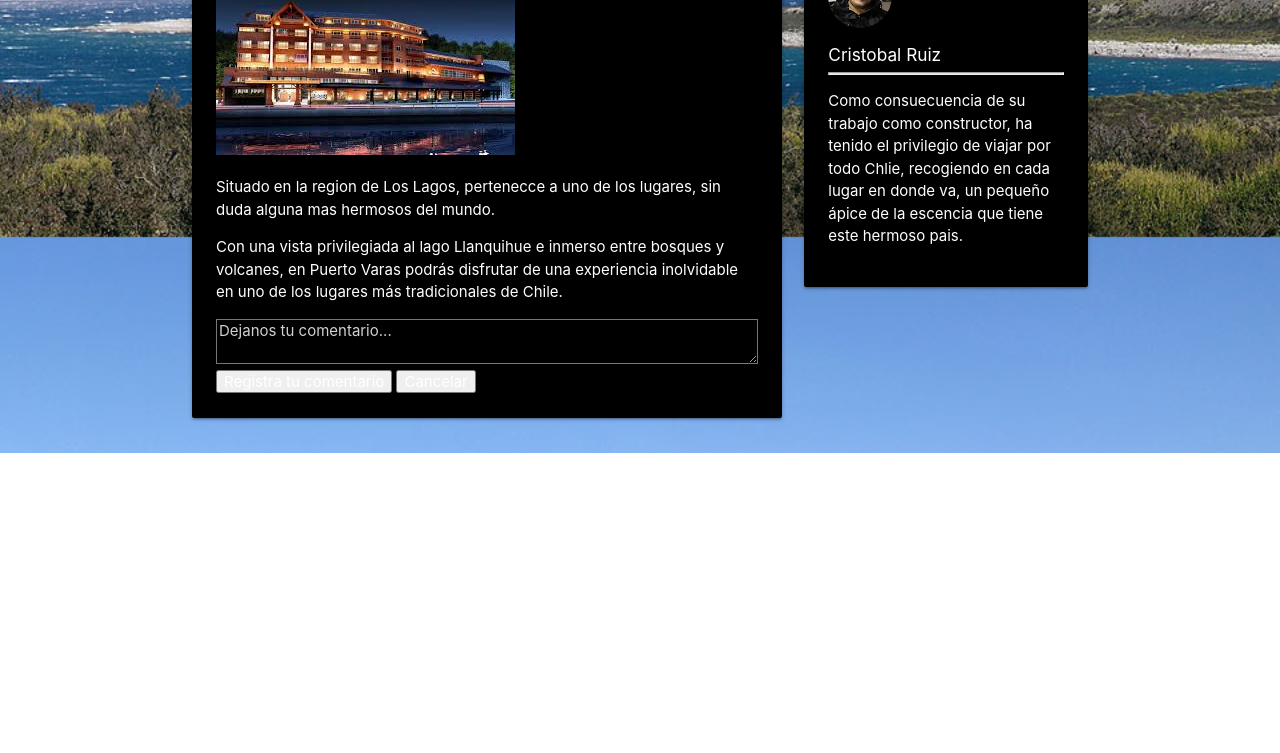
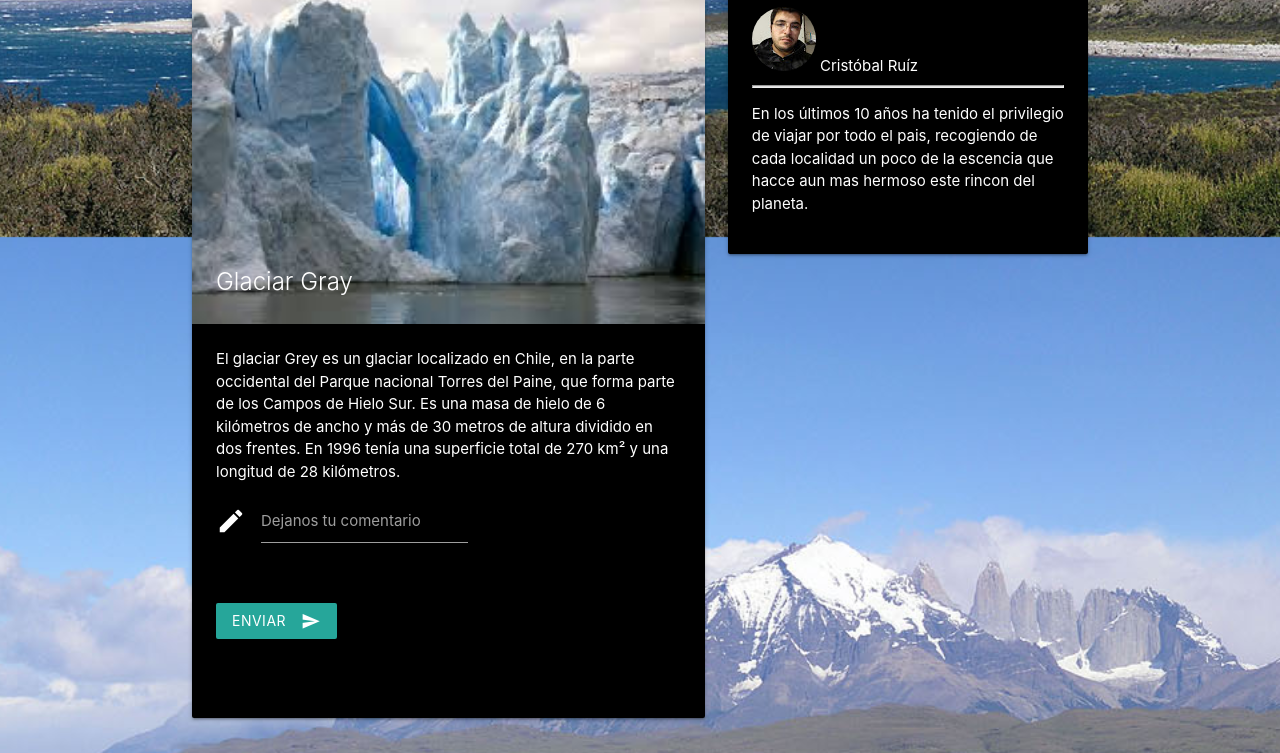
Before and after one commit to CRISTOBALRUIZ/FrameworksYLibreriasCSS_Cristobal_Ruiz, a plain HTML site: page BLOG DE VIAJES (Materialize)/index.html in a window 1280 px wide. Shown: the part 563-1316 px from the top of the page. Before the commit the page ends 1016 px from the top, so only its background shows below. Drawn offline with nearby package versions, Linux system fonts and the light colour scheme.

Commit message:
Comit
Proyecto terminado

```diff
--- a/BLOG DE VIAJES (Materialize)/index.html
+++ b/BLOG DE VIAJES (Materialize)/index.html
@@ -7,6 +7,7 @@
     <link href="css/materialize.css" type="text/css" rel="stylesheet" media="screen,projection"/>
     <link rel="stylesheet" href="https://cdnjs.cloudflare.com/ajax/libs/materialize/1.0.0-beta/css/materialize.min.css">
     <link rel="stylesheet" href="https://cdnjs.cloudflare.com/ajax/libs/font-awesome/4.7.0/css/font-awesome.css">
+    <link rel="stylesheet" href="https://cdnjs.cloudflare.com/ajax/libs/materialize/1.0.0/css/materialize.min.css">
       <title>BLOG DE VIAJES</title>
   </head>
   <body>
@@ -34,51 +35,66 @@
     </nav>
   <div class="col m4 s9 offset-s3">
     <br>
-        <img src="imagenes/fondo3.jpg" class="responsive-img">
-        <img src="imagenes/fondo6.jpg" class="responsive-img">
+        <img src="imagenes/fondo3.jpg" class="responsive-img" alt="Cuevas del milodon, parque nacional torres del paine">
+        <img src="imagenes/fondo6.jpg" class="responsive-img" alt="Hosteria Pehoé, parque nacional torres del paine">
     </div>
   <div class="col m4 s9 offset-s3">
     <br>
-          <img id="vertical" src="imagenes/fondo9.jpg" class="responsive-img">
+          <img src="imagenes/fondo9.jpg" class="responsive-img" alt="Cuernos de las torres del paine, parque nacional torres del paine. ">
   </div>
   <div class="col m4 s9 offset-s3">
     <br>
-          <img src="imagenes/fondo4.jpg" class="responsive-img">
-          <img src="imagenes/fondo8.jpg" class="responsive-img">
+          <img src="imagenes/fondo4.jpg" class="responsive-img" alt="La silla del diablo, parque nacional torres del paine">
+          <img src="imagenes/fondo8.jpg" class="responsive-img" alt="Fuerte Bulnes, Punta Arenas, Región de Magallanes y la Antartica Chilena ">
   </div>
 </div>
 <div class="row">
-  <div class="col m8 s9 offset-s3">
-    <div class="card-panel hoverable black white-text">
-      <span class="card-title">Hotel Dreams</span>
-      <div class="card-image medium">
-        <img src="imagenes/fondo5.jpg" class="responsive-img">
-        <p>Situado en la region de Los Lagos, pertenecce a uno de los lugares, sin duda alguna mas hermosos del mundo.</p>
-        <p>Con una vista privilegiada al lago Llanquihue e inmerso entre bosques y volcanes, en Puerto Varas podrás disfrutar de una experiencia inolvidable en uno de los lugares más tradicionales de Chile.</p>
+    <div class="col s9 m7 offset-s3">
+      <div class="card black white-text">
+        <div class="card-image">
+          <img class="materialboxed" width="350" src="imagenes/fondo13.jpg" class="responsive-img">
+          <span class="card-title">Glaciar Gray</span>
         </div>
         <div class="card-content">
-
-        <div class="textarea" >
-          <textarea name="Comentario" rows="3" cols="40" placeholder="Dejanos tu comentario..."></textarea>
-          <button class="btn-waves-effect waves-light" type="submit" name="registro">Registra tu comentario</button>
-          <button class="btn-waves-effect waves-light" type="submit" name="cancel">Cancelar</button>
+          <p class="text-flow">El glaciar Grey es un glaciar localizado en Chile, en la parte occidental del Parque nacional Torres del Paine, que forma parte de los Campos de Hielo Sur. Es una masa de hielo de 6 kilómetros de ancho y más de 30 metros de altura dividido en dos frentes. En 1996 tenía una superficie total de 270 km² y una longitud de 28 kilómetros.</p>
+          <div class="row">
+              <form class="col m9 s3">
+                <div class="row">
+                  <div class="input-field col m9 s12 white-text">
+                    <i class="material-icons prefix">mode_edit</i>
+                    <textarea id="icon_prefix2" class="materialize-textarea"></textarea>
+                    <label for="icon_prefix2">Dejanos tu comentario</label>
+                    <br>
+                    <br>
+                    <br>
+                    <button class="btn waves-effect waves-light type="submit" name="action">Enviar
+                      <i class="material-icons right">send</i>
+                    </button>
+                  </div>
+                </div>
+              </form>
             </div>
         </div>
       </div>
     </div>
-  <div class="col m4 s9 offset-s3">
-     <div class="card-panel hoverable black white-text">
+<div class="col s9 m5 offset-s3">
+  <div class="card-panel black white-text">
     <div class="card-image">
-         <img src="imagenes/autor.png" class="circle responsive-img">
+      <img src="imagenes/autor.png" class="circle responsive-img center-align">
+      <span>Cristóbal Ruíz</span>
+      <hr class="divider"></hr>
+      <p>En los últimos 10 años ha tenido el privilegio de viajar por todo el pais, recogiendo de cada localidad un poco de la escencia que hacce aun mas hermoso este rincon del planeta.</p>
     </div>
-        <h6>Cristobal Ruiz</h6>
-       <hr class="divider">
-       <p>Como consuecuencia de su trabajo como constructor, ha tenido el privilegio de viajar por todo Chlie, recogiendo en cada lugar en donde va, un pequeño ápice de la escencia que tiene este hermoso pais.</p>
   </div>
 </div>
   </div>
     <script type="text/javascript" src="https://code.jquery.com/jquery-2.1.1.min.js"></script>
     <script type="text/javascript" src="js/materialize.min.js"></script>
-    </div>
+    <script src="https://cdnjs.cloudflare.com/ajax/libs/materialize/1.0.0/js/materialize.min.js"></script>
+    <script>
+    document.addEventListener('DOMContentLoaded', function() {
+      M.AutoInit();
+      });
+    </script>
   </body>
 </html>
```
Also changed, not shown: BLOG DE VIAJES (Materialize)/css/materialize.css, BLOG DE VIAJES (Materialize)/imagenes/fondo10.jpg (added), BLOG DE VIAJES (Materialize)/imagenes/fondo11.jpg (added), BLOG DE VIAJES (Materialize)/imagenes/fondo13.jpg (added), BLOG DE VIAJES (Materialize)/imagenes/fondo9.jpg. Lines whose indentation alone changed are shown as unchanged.
